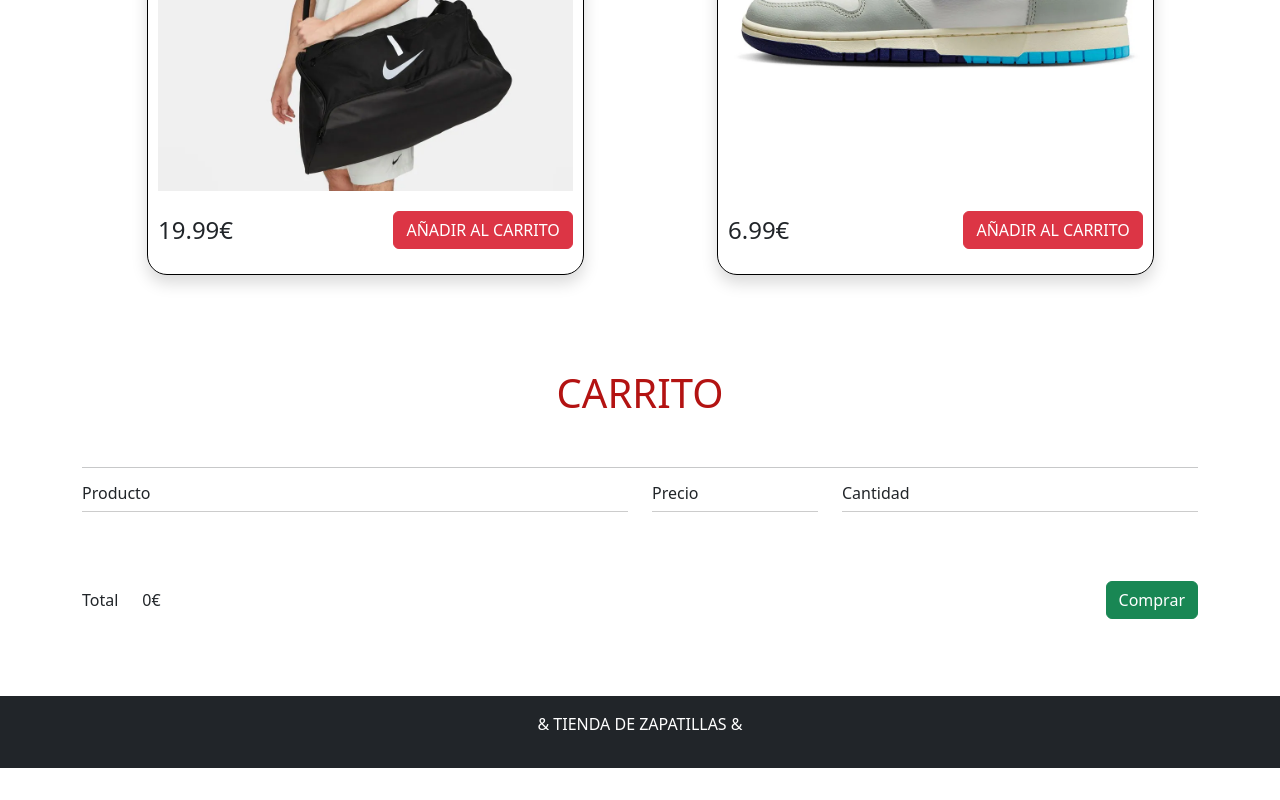
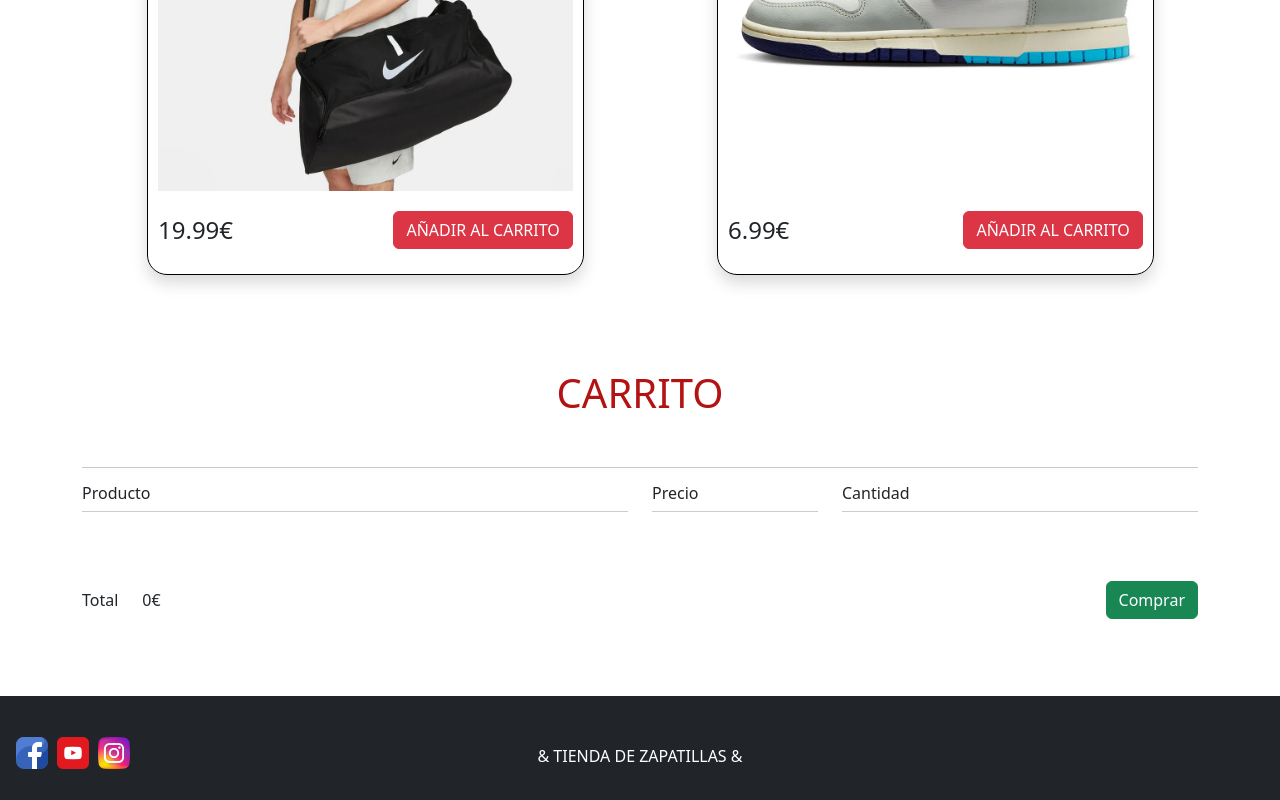
Before and after one commit to augusto-messina/carro-compra-2, a plain HTML site: page index.html in a window 1280 px wide. Shown: the part 1688-2488 px from the top of the page. Before the commit the page ends 2456 px from the top, so only its background shows below. Drawn offline with nearby package versions, Linux system fonts and the light colour scheme.

Commit message:
cambios icon

```diff
--- a/index.html
+++ b/index.html
@@ -219,7 +219,25 @@
     </section>
 
     <footer class="bg-dark p-3 mt-5">
-        <p class="color">& TIENDA DE ZAPATILLAS &</p>
+        <div class="content-items-footer">
+            <li class="pie-pag">
+                    <a href="https://www.facebook.com/" target="_blank">
+                        <img src="./img/facebook.png" alt="">
+                    </a>
+                </a>
+            </li>
+            <li class="pie-pag">
+                <a href="https://www.youtube.com/" target="_blank">
+                    <img src="./img/youtube.png" alt="">
+                </a>
+            </li>
+            <li class="pie-pag">
+                <a href="https://www.instagram.com/" target="_blank">
+                    <img src="./img/instagram.png" alt="">
+                </a>
+            </li>
+                <p class="color">& TIENDA DE ZAPATILLAS &</p>
+        </div>
     </footer>
 
 
--- a/style.css
+++ b/style.css
@@ -72,8 +72,7 @@
   min-height: 96px;
 }
 
-.color {
-  --bs-text-opacity: 1;
+.color{
   color: #fff !important;
   text-align: center;
 }
@@ -87,3 +86,9 @@
   text-align: center;
   margin-bottom: 3.125rem;
 }
+.pie-pag{
+  position: relative;
+  top: 1.5625rem;
+  margin-right: .3125rem;
+  display: inline-block;
+}
```
Also changed, not shown: img/ayuda.png (added), img/facebook.png (added), img/instagram.png (added), img/youtube.png (added).
